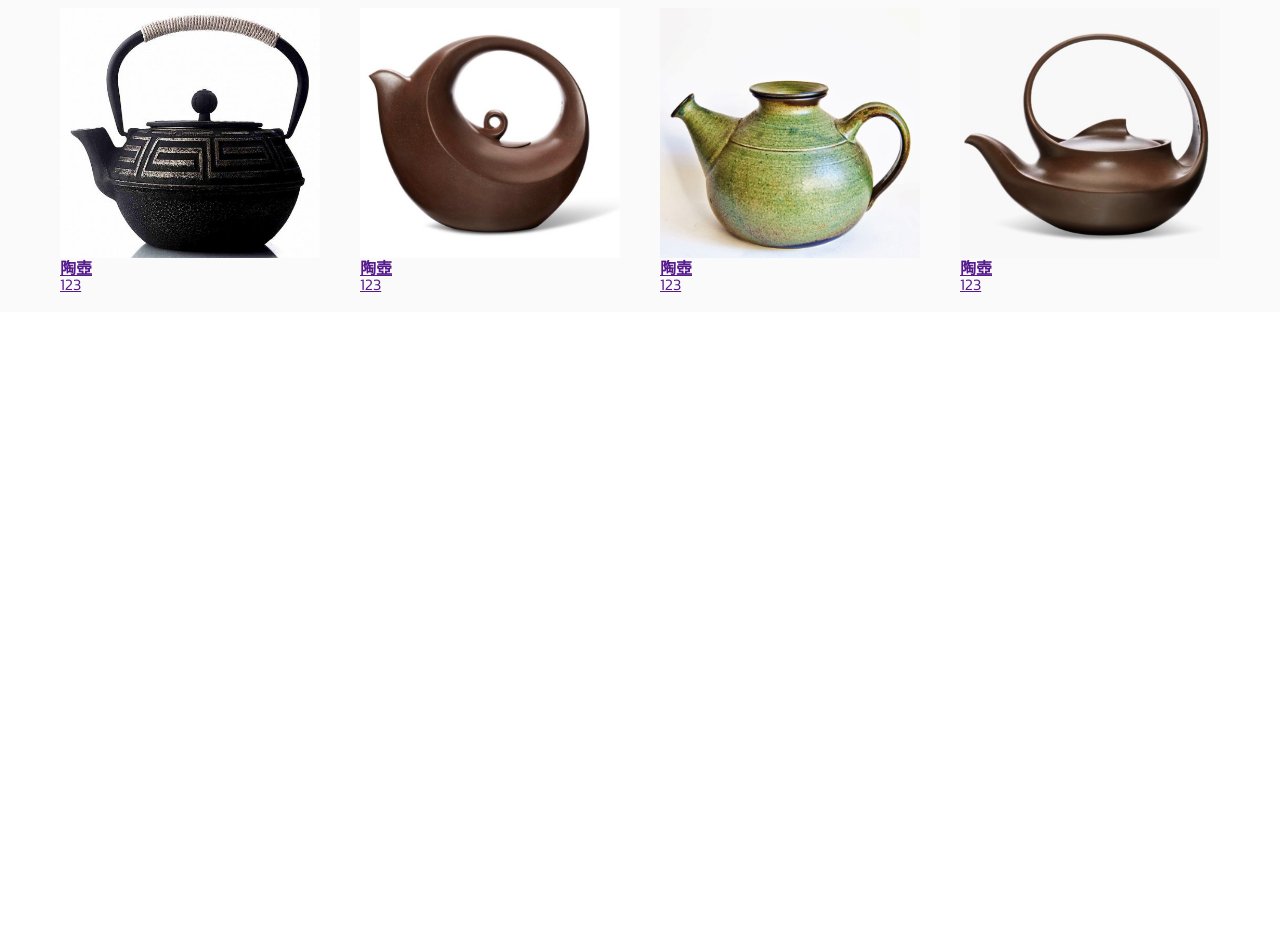
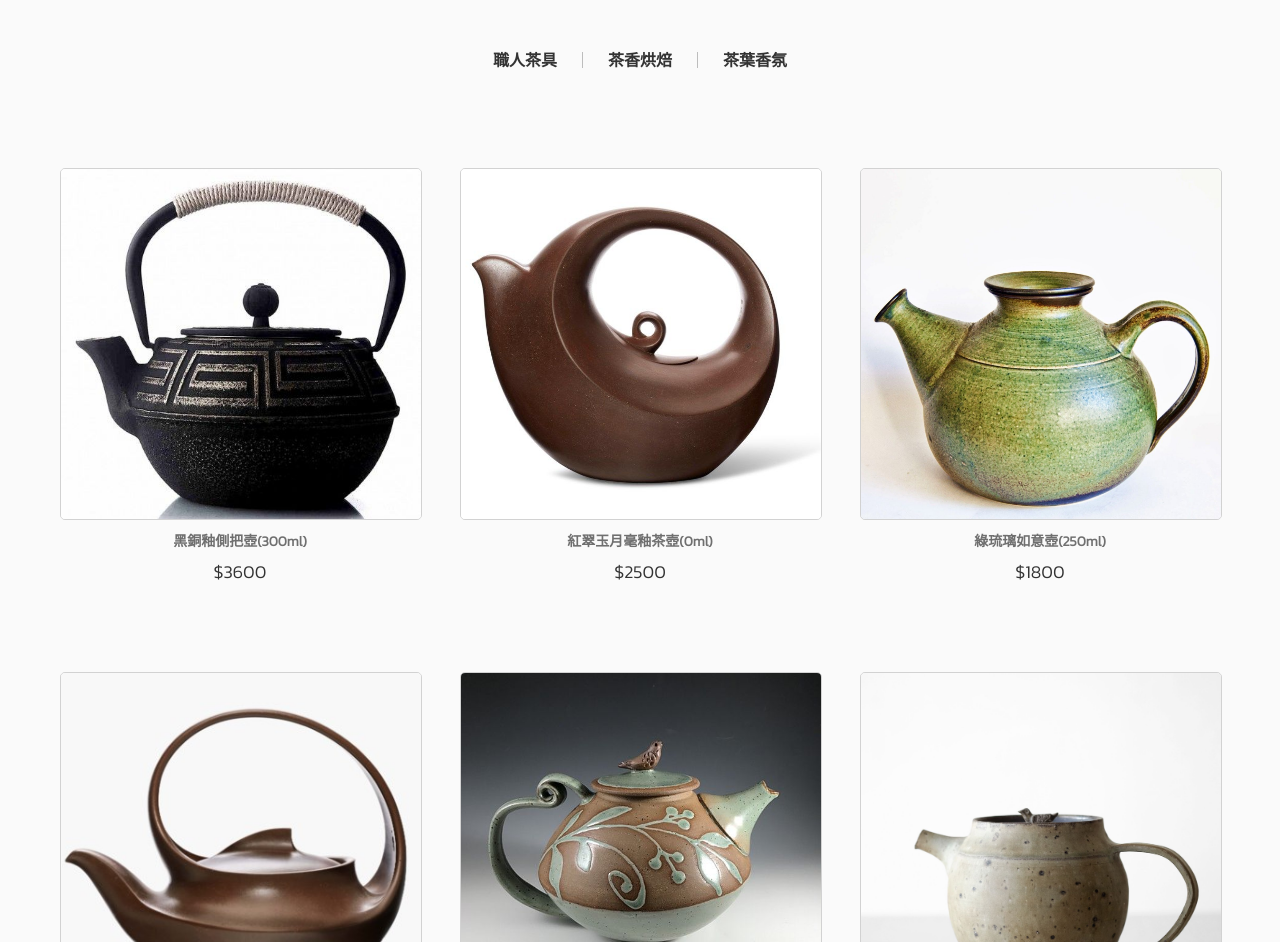
Before and after one commit to tangtang1b1b/chayaun, a plain HTML site: page indexspecial.html in a window 1280 px wide. Shown: the part 656-1598 px from the top of the page. Before the commit the page ends 1541 px from the top, so only its background shows below. Drawn offline with nearby package versions, Linux system fonts and the light colour scheme.

Commit message:
第二頁

```diff
--- a/indexspecial.html
+++ b/indexspecial.html
@@ -77,29 +77,50 @@
                 <li class="menu_list">
                     <a href="">
                         <img src="img/65.jpg" alt="">
-                        <h3>陶壺</h3>
-                        <p>123</p>
+                        <h3 class="proname">黑銅釉側把壺(300ml)</h3>
+                        <p>$3600</p>
                     </a>
                 </li>
                 <li class="menu_list">
                     <a href="">
                         <img src="img/64.jpg" alt="">
-                        <h3>陶壺</h3>
-                        <p>123</p>
+                        <h3 class="proname">紅翠玉月毫釉茶壺(0ml)</h3>
+                        <p>$2500</p>
                     </a>
                 </li>
                 <li class="menu_list">
                     <a href="">
                         <img src="img/66.jpg" alt="">
-                        <h3>陶壺</h3>
-                        <p>123</p>
+                        <h3 class="proname">綠琉璃如意壺(250ml)</h3>
+                        <p>$1800</p>
                     </a>
                 </li>
                 <li class="menu_list">
                     <a href="">
                         <img src="img/63.png" alt="">
-                        <h3>陶壺</h3>
-                        <p>123</p>
+                        <h3 class="proname">天青汝窯茶壺(200ml)</h3>
+                        <p>$2600</p>
+                    </a>
+                </li>
+                <li class="menu_list">
+                    <a href="">
+                        <img src="img/17.jpg" alt="">
+                        <h3 class="proname">綠翠玉雕花釉茶壺(230ml)</h3>
+                        <p>$1800</p>
+                    </a>
+                </li>
+                <li class="menu_list">
+                    <a href="">
+                        <img src="img/79.jpg" alt="">
+                        <h3 class="proname">天目曜變壺(120ml)</h3>
+                        <p>$3900</p>
+                    </a>
+                </li>
+                <li class="menu_list">
+                    <a href="">
+                        <img src="img/14.jpg" alt="">
+                        <h3 class="proname">黑鐵釉側把須壺組(150ml)</h3>
+                        <p>$5000</p>
                     </a>
                 </li>
             </ul>
--- a/sass/stylespecial.sass
+++ b/sass/stylespecial.sass
@@ -10,6 +10,9 @@ $color_green:#00A26A
 .list_item:nth-child(2) a
     border-bottom: solid 1px rgba($color_main,0.5)
 
+.first_img
+    background-image: url(../img/73.jpg)
+
 .type_menu
     width: 100%
     background-color: $color_white
@@ -17,9 +20,20 @@ $color_green:#00A26A
         max-width: 1200px
         margin: auto
         & .type_group
+            padding: 80px 0px
             display: flex
             justify-content: center
+            & .type_list + .type_list
+                border-left: solid 1px rgba($color_black,0.3)
             & .type_list
+                & a
+                    font-weight: bold
+                    transition: 0.3s
+                    padding: 0px 25px
+                    text-decoration: none
+                    color: $color_black
+            & .type_list:hover a
+                color: $color_main
 
 
 
@@ -30,17 +44,34 @@ $color_green:#00A26A
         max-width: 1200px
         margin: auto
         & .menu_group
+            padding-bottom: 100px
             display: flex
-            justify-content: space-around
+            flex-wrap: wrap
             & .menu_list
+                box-sizing: border-box
                 padding: 20px
-                width: 25%
+                margin-bottom: 50px
+                width: 33.333333%
                 & a
+                    text-align: center
+                    text-decoration: none
+                    color: $color_black
                     & img
                         width: 100%
-                        height: 250px
+                        border-radius: 5px
+                        border: solid 1px rgba($color_black,0.2)
+                        height: 350px
                         object-fit: cover
-
+                        transition: 0.3s
+                    & p,h3
+                        line-height: 20px
+                        margin-top: 10px
+                        font-size: 18px
+                    & .proname
+                        font-size: 14px
+                        color: rgba($color_black,0.7)
+                & a:hover img
+                    box-shadow: 0px 0px 10px 0px rgba($color_black,0.3)
 
 
 
```
Also changed, not shown: css/stylespecial.css, img/14.jpg, img/60.jpg, img/68.jpg (added), img/70.jpg (added), img/71.jpg (added), img/72.jpg (added), img/75.jpg (added), img/78.jpg (added), img/79.jpg (added), 3 other files.
